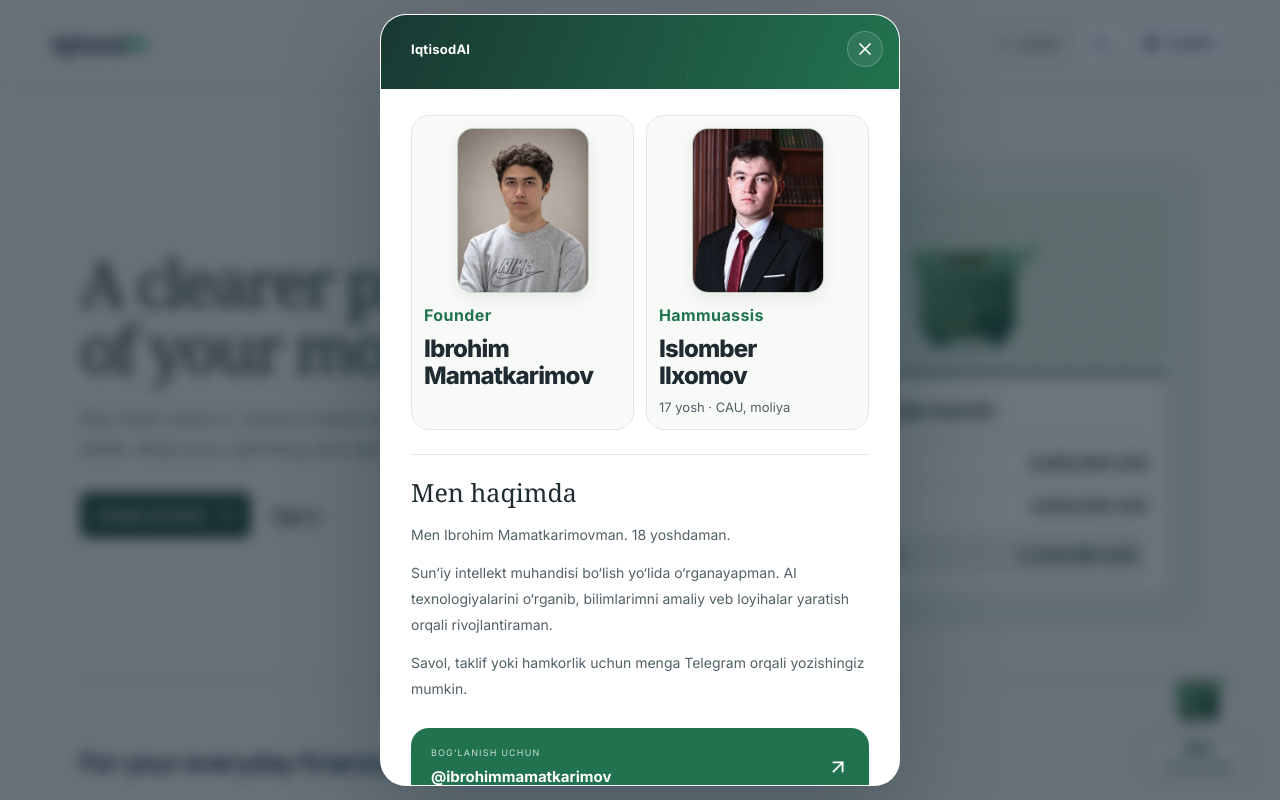
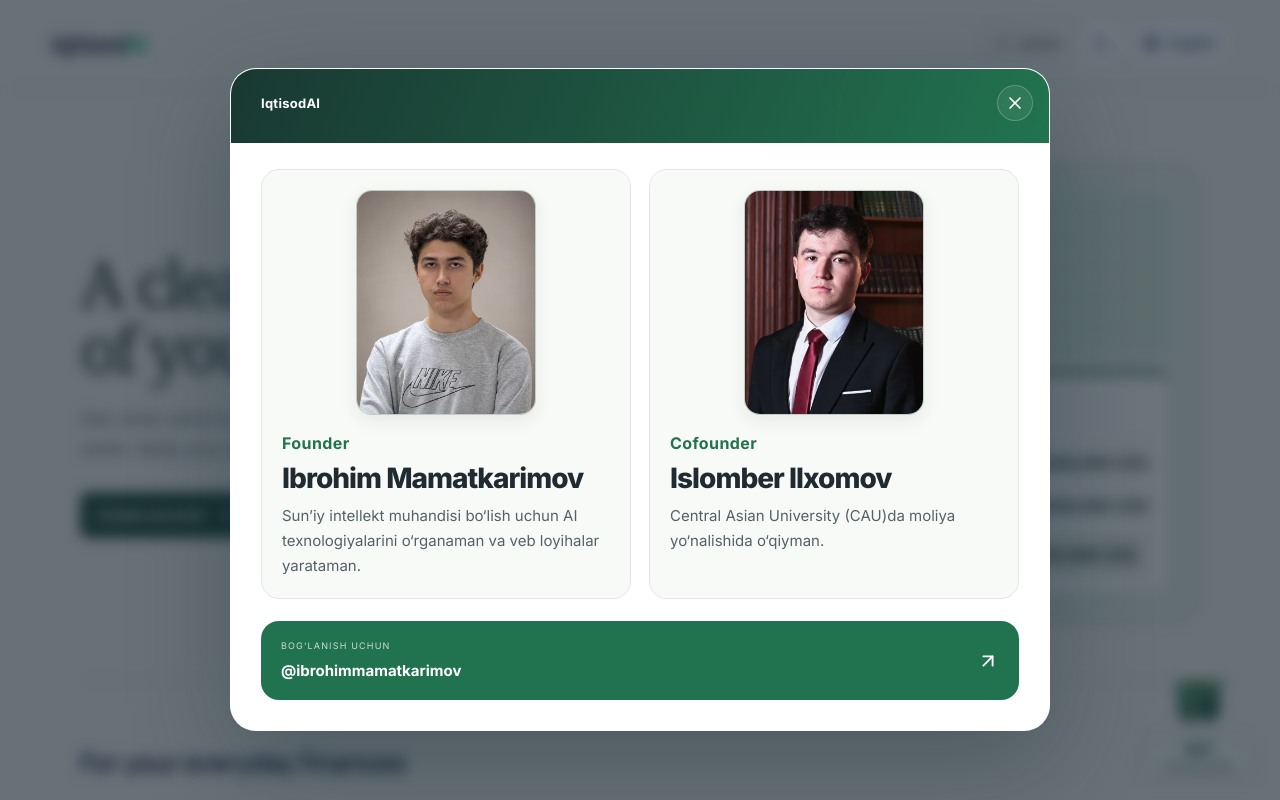
Before and after one commit to IbrohimMamatkarimov/myiqtisodai, a Next.js app in the folder frontend/: page /en/about in a window 1280 px wide. Both pictures are taken after a click on the button "Jamoa". Shown: the top 800 px of the page. Built offline with nearby package versions, Linux system fonts and the light colour scheme.

Commit message:
Give IqtisodAI founders matching profile cards

```diff
--- a/frontend/src/components/CreatorTeam.tsx
+++ b/frontend/src/components/CreatorTeam.tsx
@@ -22,30 +22,23 @@ export function CreatorTeam({brand,accent}:{brand:string;accent:string}){
    <div className="creator-team-cover"><span className="creator-team-orbit"/><span className="creator-team-orbit second"/><span className="creator-team-wordmark">{brand}</span><button type="button" onClick={close} aria-label={english?"Close":"Yopish"} className="creator-team-close"><X size={20}/></button></div>
    <div className="creator-team-content">
     <div className="creator-team-people">
-    <div className="creator-team-identity">
+     <article className="creator-team-identity" aria-labelledby="creator-team-name">
       <img className="creator-team-portrait" src="/creator-portrait.webp" alt="" width={320} height={400}/>
       <div>
        <p className="creator-team-eyebrow">Founder</p>
-      <h2 id="creator-team-name">Ibrohim <span>Mamatkarimov</span></h2>
+       <h2 id="creator-team-name">Ibrohim Mamatkarimov</h2>
+       <p className="creator-team-bio">{english?"I study artificial intelligence and build web projects as I work toward becoming an AI engineer.":"Sun’iy intellekt muhandisi bo‘lish uchun AI texnologiyalarini o‘rganaman va veb loyihalar yarataman."}</p>
       </div>
-    </div>
-   <section className="creator-team-cofounder" aria-labelledby="creator-cofounder-name">
-    <div className="creator-team-identity">
+     </article>
+     <article className="creator-team-identity" aria-labelledby="creator-cofounder-name">
       <img className="creator-team-portrait" src="/cofounder-portrait.webp" alt="" width={320} height={400}/>
       <div>
-      <p className="creator-team-eyebrow">{english?"Co-founder":"Hammuassis"}</p>
-      <h2 id="creator-cofounder-name">{english?"Ilxomov ":"Islomber "}<span>{english?"Islomber":"Ilxomov"}</span></h2>
-      <p className="creator-team-bio">{english?"17 · Finance, CAU":"17 yosh · CAU, moliya"}</p>
+       <p className="creator-team-eyebrow">Cofounder</p>
+       <h2 id="creator-cofounder-name">{english?"Ilxomov Islomber":"Islomber Ilxomov"}</h2>
+       <p className="creator-team-bio">{english?"I study finance at Central Asian University (CAU).":"Central Asian University (CAU)da moliya yo‘nalishida o‘qiyman."}</p>
       </div>
+     </article>
     </div>
-   </section>
-    </div>
-    <section className="creator-about" aria-labelledby="creator-about-title">
-     <h3 id="creator-about-title">{english?"About me":"Men haqimda"}</h3>
-     <p>{english?"I’m Ibrohim Mamatkarimov. I’m 18 years old.":"Men Ibrohim Mamatkarimovman. 18 yoshdaman."}</p>
-     <p>{english?"I’m working toward becoming an AI engineer. I study artificial intelligence and build practical web projects to develop my skills.":"Sun’iy intellekt muhandisi bo‘lish yo‘lida o‘rganayapman. AI texnologiyalarini o‘rganib, bilimlarimni amaliy veb loyihalar yaratish orqali rivojlantiraman."}</p>
-     <p>{english?"For questions, feedback, or collaboration, you can reach me on Telegram.":"Savol, taklif yoki hamkorlik uchun menga Telegram orqali yozishingiz mumkin."}</p>
-    </section>
     <a className="creator-team-contact" href="https://t.me/ibrohimmamatkarimov" target="_blank" rel="noopener noreferrer"><span><small>{english?"LET’S CONNECT":"BOG‘LANISH UCHUN"}</small><strong>@ibrohimmamatkarimov</strong></span><ArrowUpRight size={22}/></a>
    </div>
   </dialog>
@@ -99,13 +92,13 @@ export function CreatorTeam({brand,accent}:{brand:string;accent:string}){
 .creator-team-cover{height:74px!important;padding:25px 30px!important;background:linear-gradient(112deg,color-mix(in srgb,var(--creator-accent) 30%,#152026),var(--creator-accent))}
 .creator-team-identity{display:grid;grid-template-columns:clamp(76px,23vw,124px) minmax(0,1fr);gap:clamp(12px,4vw,26px);align-items:center}
 .creator-team-portrait{display:block;width:100%;height:auto;aspect-ratio:4/5;object-fit:cover;object-position:center 43%;border-radius:16px;background:#e7e5e0;border:1px solid color-mix(in srgb,var(--creator-accent) 20%,transparent);box-shadow:0 6px 18px #15202614}
-.creator-team-people{display:grid;grid-template-columns:repeat(2,minmax(0,1fr));gap:12px}
-.creator-team-people .creator-team-identity{display:grid;height:100%;grid-template-columns:minmax(0,1fr);grid-template-rows:auto 1fr;align-items:start;gap:12px;padding:12px;border:1px solid #e2e7e6;border-radius:18px;background:#f8faf7}
-.creator-team-people .creator-team-portrait{width:min(100%,132px);justify-self:center}
-.creator-team-people .creator-team-identity h2{font-size:clamp(15px,4.3vw,24px)!important}
-.creator-team-cofounder h2{font-size:clamp(22px,5.5vw,32px);line-height:1.13;font-weight:750;letter-spacing:-.035em;margin:0;color:#202b31}
-.creator-team-bio{margin:8px 0 0;color:#536168;font-size:13px;line-height:1.55}
-@media(max-width:420px){.creator-team-people{gap:8px}.creator-team-people .creator-team-identity{padding:8px}}
+.creator-team-dialog{width:min(820px,calc(100vw - 28px))}
+.creator-team-people{display:grid;grid-template-columns:repeat(2,minmax(0,1fr));gap:18px;margin-bottom:22px}
+.creator-team-people .creator-team-identity{grid-template-columns:minmax(0,1fr);grid-template-rows:auto 1fr;align-items:start;gap:18px;padding:20px;border:1px solid #e2e7e6;border-radius:18px;background:#f8faf7}
+.creator-team-people .creator-team-portrait{width:min(100%,180px);justify-self:center}
+.creator-team-people .creator-team-identity h2{font-size:clamp(21px,4vw,28px)!important;overflow-wrap:anywhere}
+.creator-team-bio{margin:10px 0 0;color:#536168;font-size:15px;line-height:1.65}
+@media(max-width:620px){.creator-team-people{grid-template-columns:minmax(0,1fr)}}
 .creator-team-identity h2 span{display:block;color:inherit;overflow-wrap:anywhere}
 .creator-team-identity .creator-team-eyebrow{margin-bottom:8px;font-size:clamp(13px,3.6vw,16px);line-height:1.35;letter-spacing:.025em}
 @media(max-width:420px){.creator-team-identity h2{font-size:clamp(17px,5.8vw,27px)!important}.creator-team-cover{padding-inline:22px!important}}
```
Lines whose indentation alone changed are shown as unchanged.
